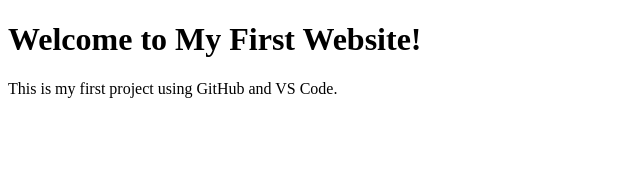
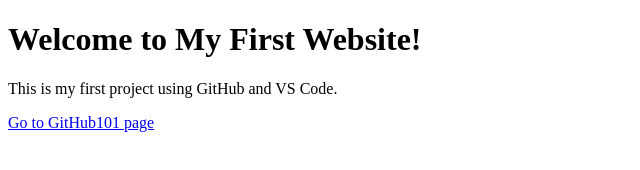
Before and after one commit to gvista-dotcom/HelloWorld101, a plain HTML site: page index.html in a window 1280 px wide. Shown: the whole page, without its empty margins (0-640 px from the left). Drawn offline with Linux system fonts and the light colour scheme.

Commit message:
"Add GitHub101 page and update README"

```diff
--- a/index.html
+++ b/index.html
@@ -8,5 +8,6 @@
 <body>
   <h1>Welcome to My First Website!</h1>
   <p>This is my first project using GitHub and VS Code.</p>
+  <a href="GitHub101.html">Go to GitHub101 page</a>
 </body>
 </html>
```
